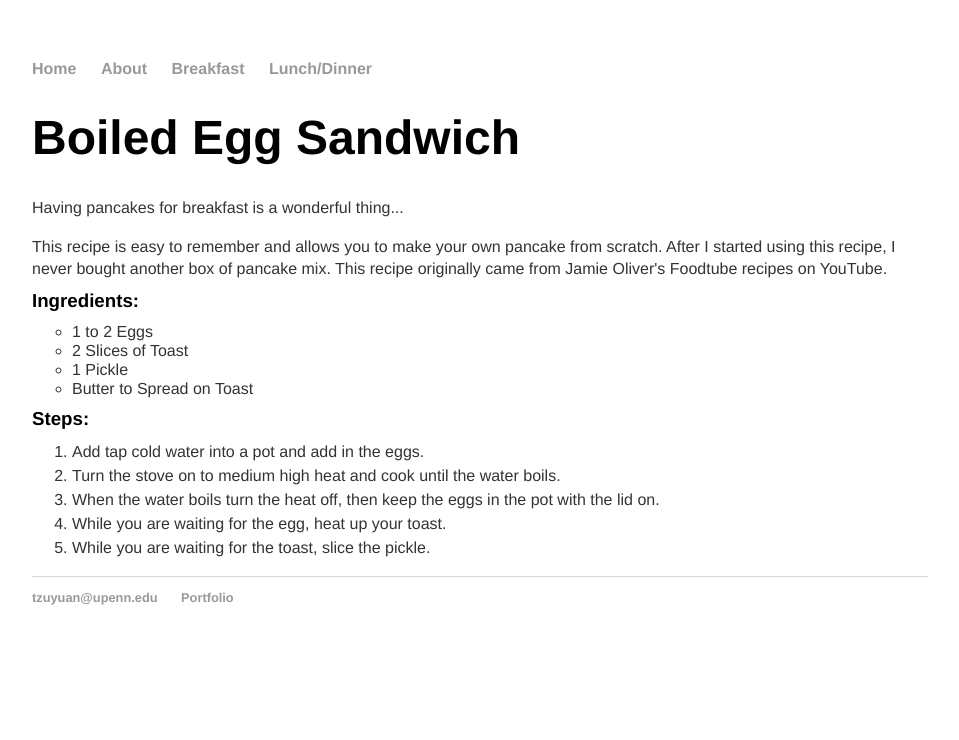
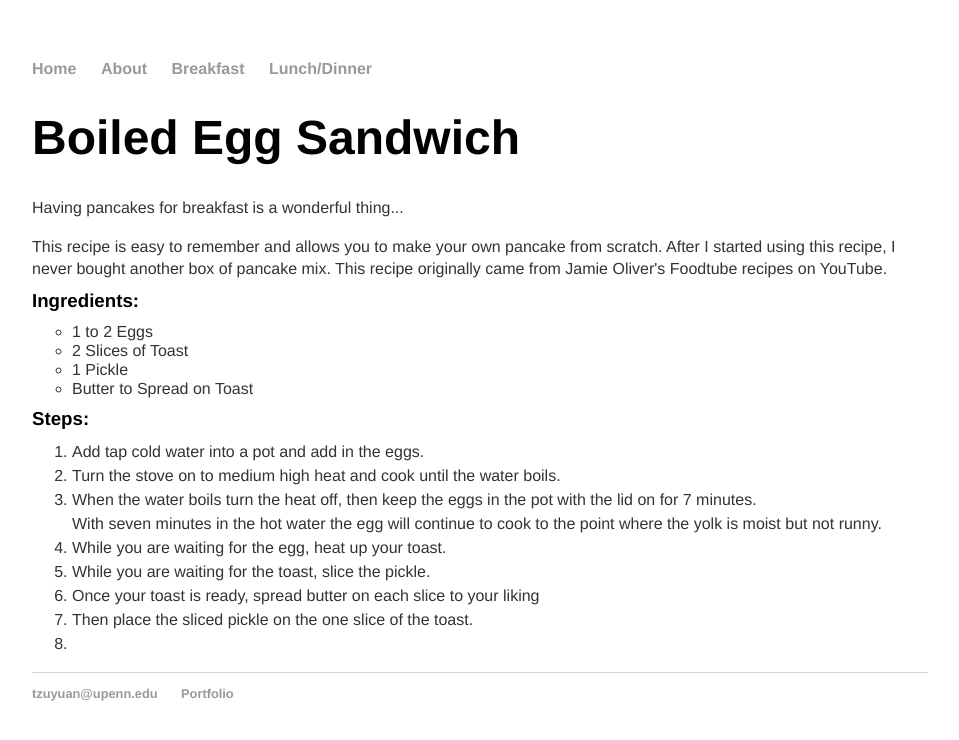
Before and after one commit to tzuyuanw/tzuyuanw.github.io, a Jekyll site: the page recipes/eggsandwich.html, which Jekyll copies as it is, in a window 1280 px wide. Shown: the top 740 px of the page, without its empty margins (160-1119 px from the left). Built offline with Jekyll 4.4.1, drawn with Linux system fonts in a browser that asks for light colours.

Commit message:
Update eggsandwich.html

```diff
--- a/recipes/eggsandwich.html
+++ b/recipes/eggsandwich.html
@@ -37,10 +37,14 @@
 				<ol class="steps">
 					<li>Add tap cold water into a pot and add in the eggs.</li>
 					<li>Turn the stove on to medium high heat and cook until the water boils.</li>
-					<li>When the water boils turn the heat off, then keep the eggs in the pot with the lid on.</li>
+					<li>When the water boils turn the heat off, then keep the eggs in the pot with the lid on for 7 minutes. </br>
+						With seven minutes in the hot water the egg will continue to cook to the point where the yolk is
+						moist but not runny.</li>
 					<li>While you are waiting for the egg, heat up your toast.</li>
 					<li>While you are waiting for the toast, slice the pickle.</li>
-
+					<li>Once your toast is ready, spread butter on each slice to your liking</li>
+					<li>Then place the sliced pickle on the one slice of the toast.</li>
+					<li>
 				</ol>
 			</div>
 
```
